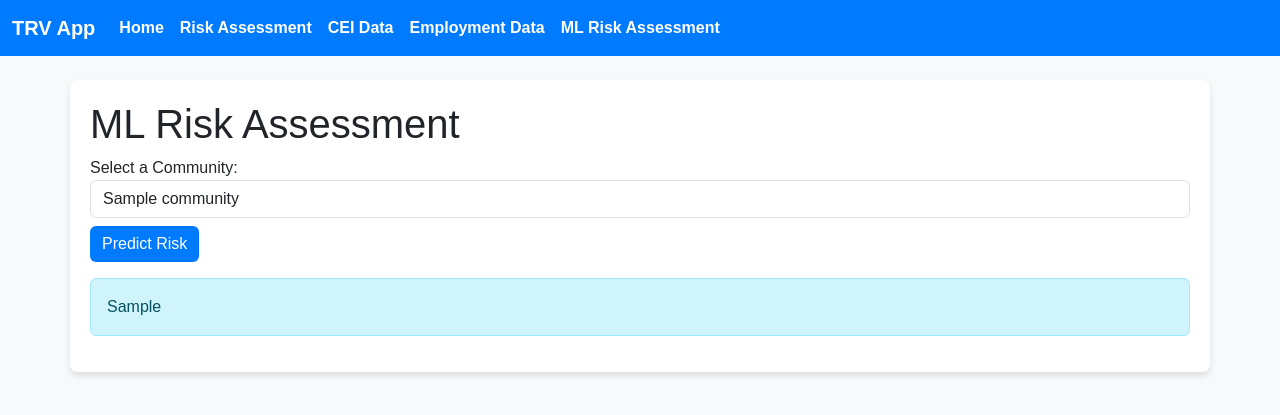
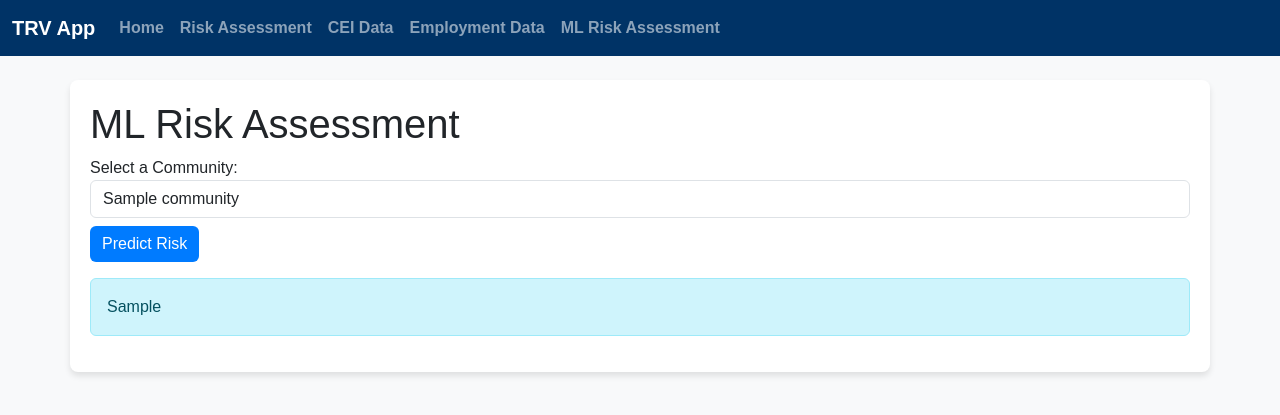
Before and after one commit to hcart15/TRV_WebApp_Deploy, a Flask app: template templates/ml.html in a window 1280 px wide. Shown: the top 415 px of the page. Run offline with Flask 3, Linux system fonts and the light colour scheme; the template is opened without the code that fills it: most values are stand-ins (such as "Sample title", 1, 10 or a date in 2020); parts of the project's set-up code (start-up, migrations or seed data) failed here and were passed over; some libraries are stand-ins or nearby versions.

Commit message:
Update style.css

```diff
--- a/static/style.css
+++ b/static/style.css
@@ -8,10 +8,10 @@ body {
 
 /* Navbar Styling */
 .navbar {
-    background-color: #007bff !important; /* Blue navbar */
+    background-color: #003366 !important; /* Blue navbar */
 }
 .navbar-brand, .nav-link {
-    color: white !important;
+    color: ffffff !important;
     font-weight: bold;
 }
 .nav-link:hover {
```
